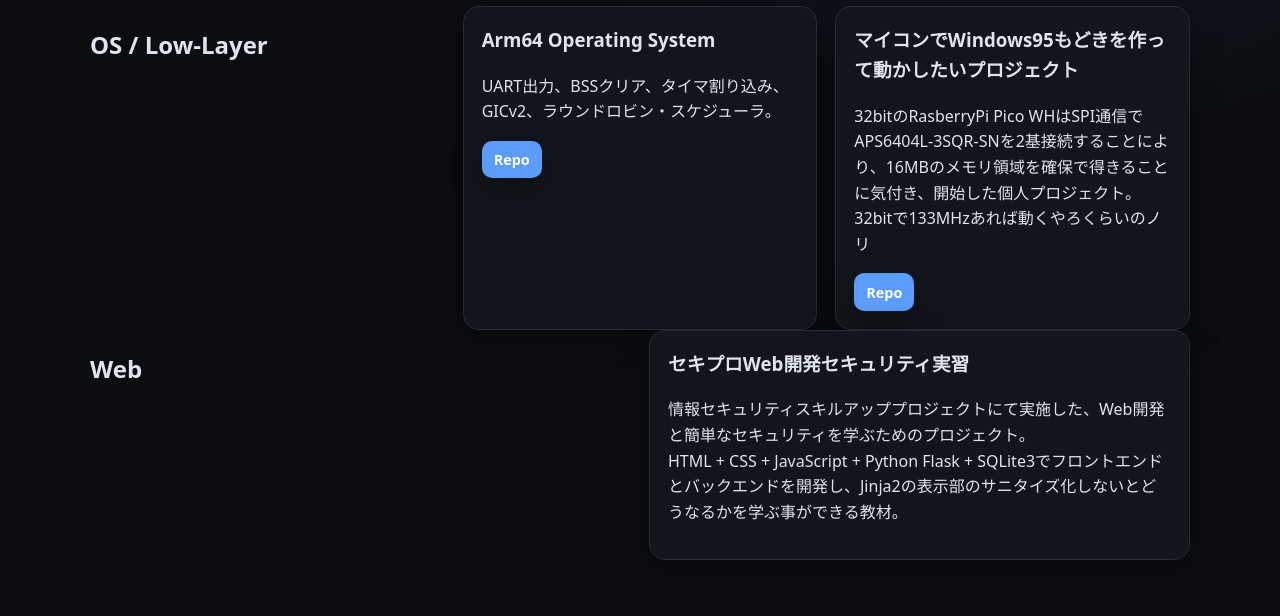
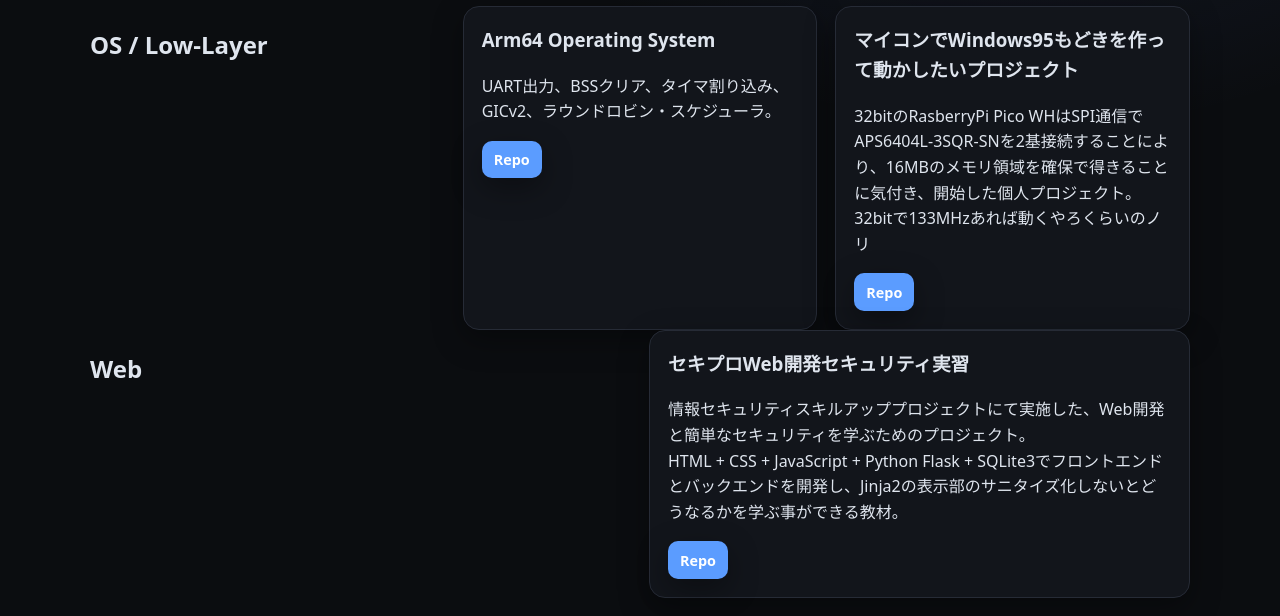
Before and after one commit to Tachi-Shin/Tachi-Shin.github.io, a plain HTML site: page projects.html in a window 1280 px wide. Shown: the part 184-800 px from the top of the page. Drawn offline with Linux system fonts and the light colour scheme.

Commit message:
project.html

```diff
--- a/projects.html
+++ b/projects.html
@@ -33,6 +33,7 @@
       <article class="card">
         <h3>セキプロWeb開発セキュリティ実習</h3>
         <p>情報セキュリティスキルアッププロジェクトにて実施した、Web開発と簡単なセキュリティを学ぶためのプロジェクト。<br>HTML + CSS + JavaScript + Python Flask + SQLite3でフロントエンドとバックエンドを開発し、Jinja2の表示部のサニタイズ化しないとどうなるかを学ぶ事ができる教材。</p>
+        <a class="btn btn--sm" href="https://github.com/Tachi-Shin/Education_online_bulletin_board" target="_blank" rel="noopener">Repo</a>
       </article>
     </section>
   </main>
```
